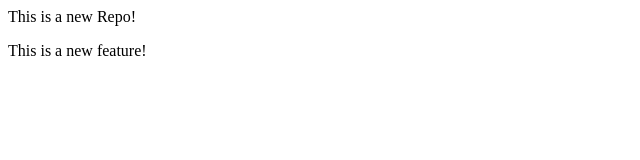
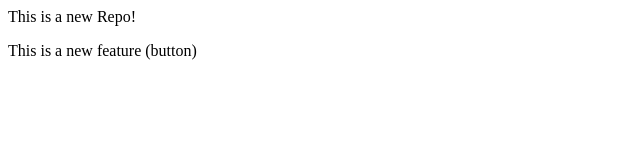
Before and after one commit to Arjunumesh221/localrepo, a plain HTML site: page index.html in a window 1280 px wide. Shown: the full height of the page, 0-640 px from the left. Drawn offline with Linux system fonts and the light colour scheme.

```diff
--- a/index.html
+++ b/index.html
@@ -2,5 +2,5 @@
     This is a new Repo!
 </p>
 <p>
-    This is a new feature!
+    This is a new feature (button)
 </p>
```
